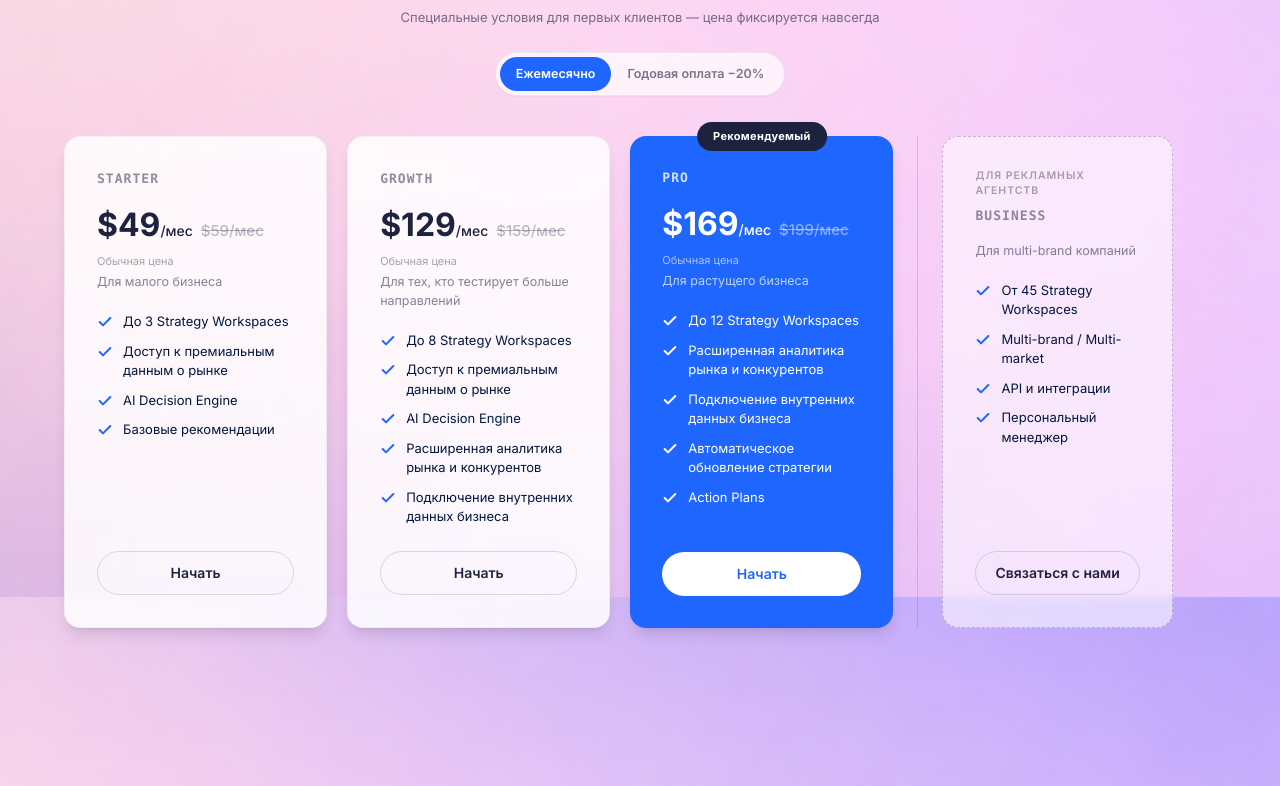
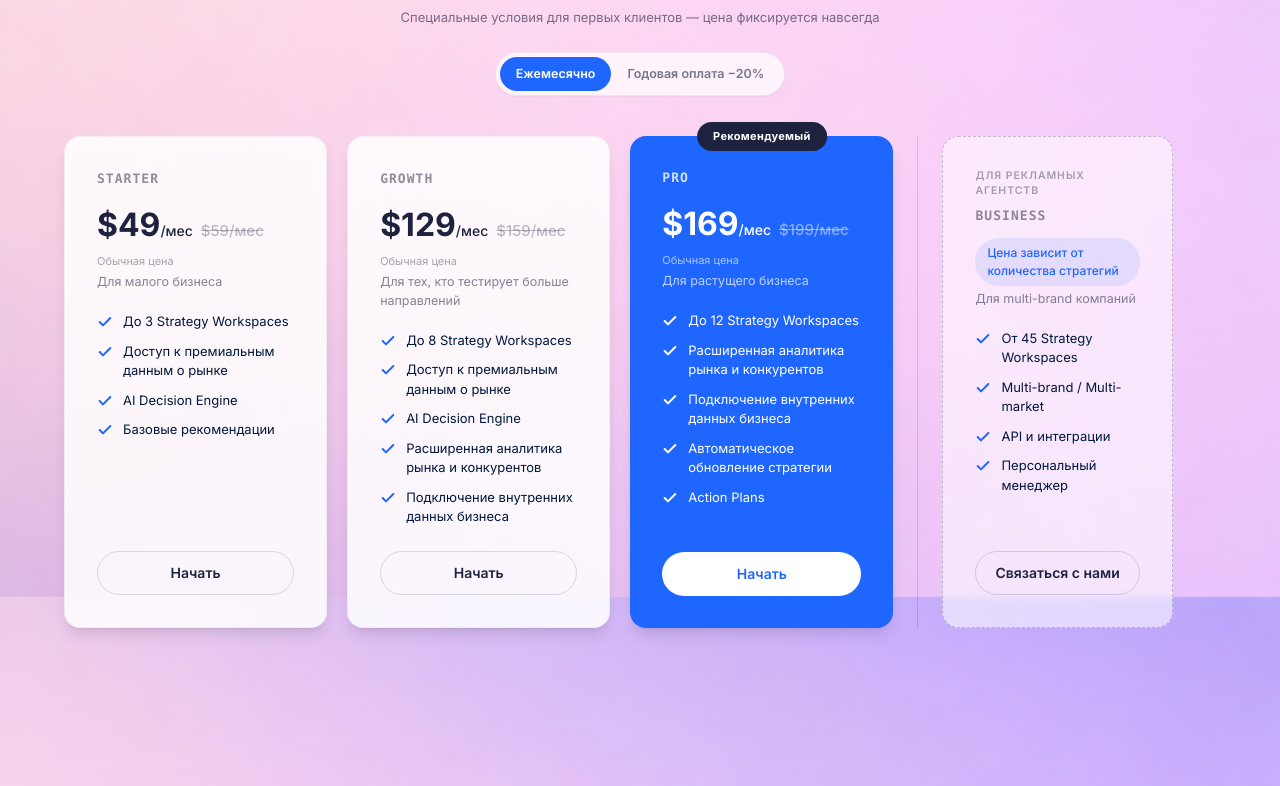
Before and after one commit to irena-sharapa/stragy-leap-launch, a React (Vite) app: page /ru/kak-rabotaet in a window 1280 px wide. Shown: the part 3243-4029 px from the top of the page. Built offline with nearby package versions, Linux system fonts and the light colour scheme.

Commit message:
Changes
Co-authored-by: irena-sharapa <204727947+irena-sharapa@users.noreply.github.com>

```diff
--- a/src/pages/Index.tsx
+++ b/src/pages/Index.tsx
@@ -71,6 +71,8 @@ const Index = () => {
       >
         {plan.tier}
       </div>
+      {plan.price ? (
+        <>
           <div
             className={`font-bold text-[32px] mt-3 mb-1 flex items-baseline flex-wrap gap-x-2 ${
               plan.popular ? "text-white" : "text-stragy-dark-text"
@@ -98,9 +100,21 @@ const Index = () => {
               {t.pricing.regularPriceLabel}
             </div>
           )}
+        </>
+      ) : (
+        plan.priceNote && (
+          <div
+            className={`mt-3 mb-1 inline-flex items-center gap-2 rounded-full px-3 py-1.5 text-[12px] font-medium ${
+              plan.popular ? "bg-white/15 text-white" : "bg-primary/10 text-primary"
+            }`}
+          >
+            {plan.priceNote}
+          </div>
+        )
+      )}
 
       <div className={`text-[12.5px] mb-5 ${plan.popular ? "text-white/70" : "text-stragy-dark-text/55"}`}>
-        {annual ? `${plan.sub} · ${t.pricing.perYearNote}` : plan.sub}
+        {plan.price && annual ? `${plan.sub} · ${t.pricing.perYearNote}` : plan.sub}
       </div>
       <ul className="flex-1 space-y-2.5 mb-6">
         {plan.items.map((item, j) => (
```
Lines whose indentation alone changed are shown as unchanged.
